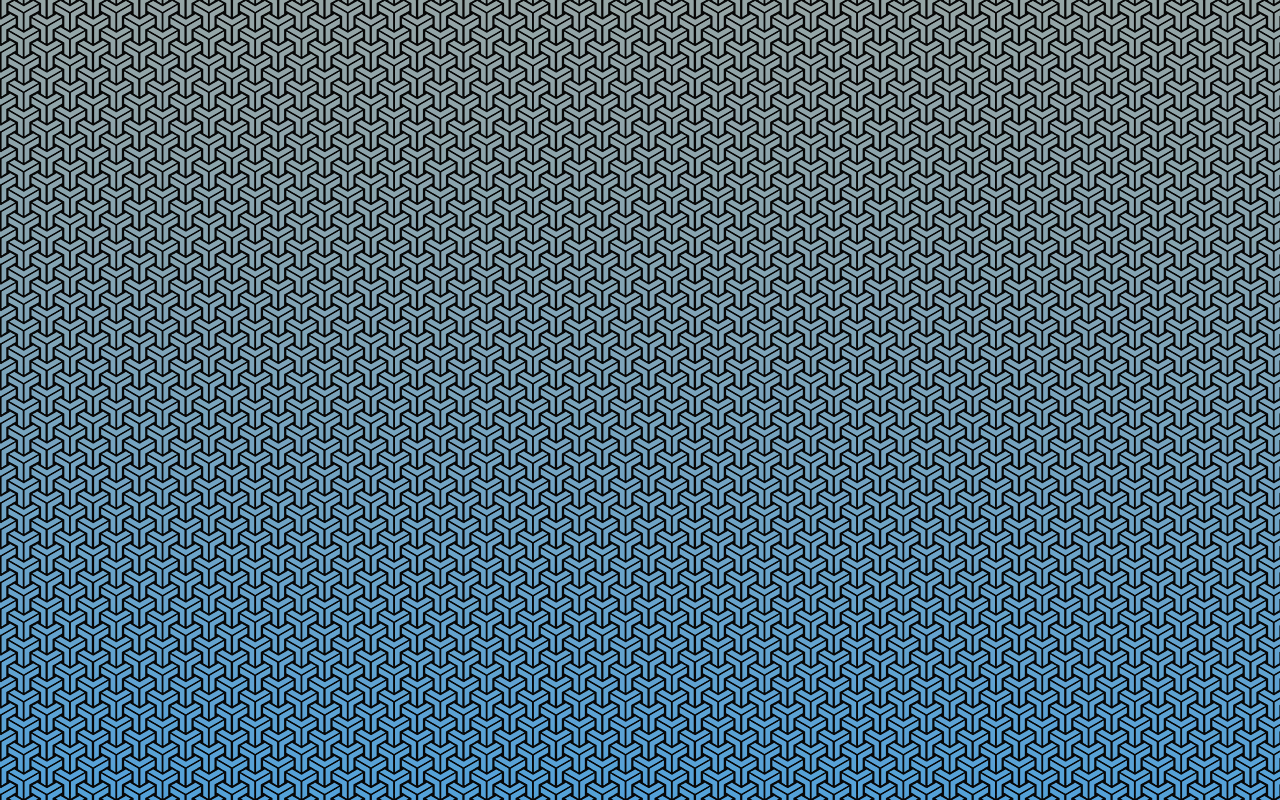
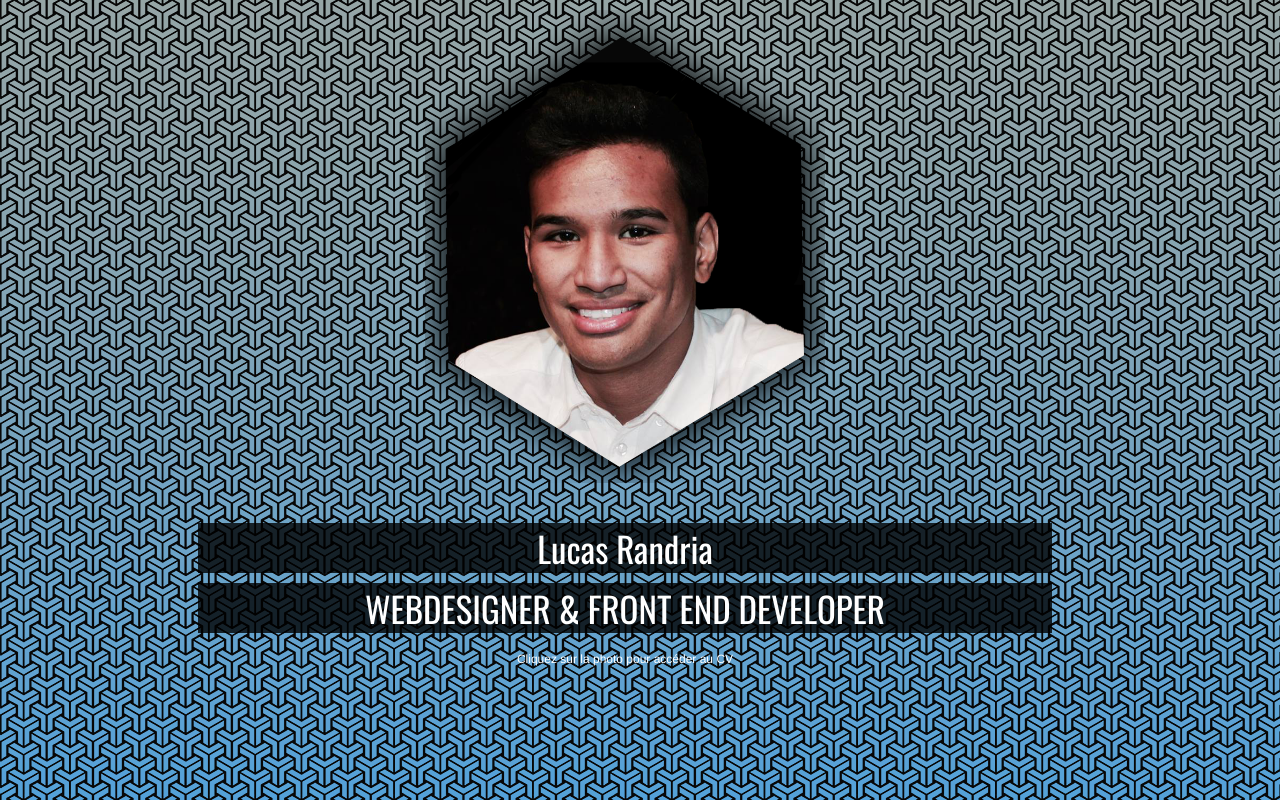
Before and after one commit to lr152594/CV_Website, a plain HTML site: page index.html in a window 1280 px wide. Shown: the top 800 px of the page. Drawn offline with nearby package versions, Linux system fonts and the light colour scheme; files whose address does not match are found by name.

Commit message:
Add profile picture and main menu

```diff
--- a/css/style.css
+++ b/css/style.css
@@ -1,17 +1,70 @@
 @charset "utf-8";
 /* CSS Document */
 
+/*----- GENERAL PURPOSE -----*/
+html, body{
+	min-height: 100vh;
+}
+
 .bg-color{
-	height : 100%;
+	min-height: 100vh;
+	width : 100%;
 	margin: 0px;
 	background-image:url(../img/bg_color.jpg);
 	z-index: 1;
 }
 
 .bg-pattern{
+	min-height: 100vh;
 	width : 100%;
 	margin: 0px;
 	background-image:url(../img/bg_pattern_3.png);
 	background-attachment: fixed;
 	z-index: 2;
 }
+
+/*----- MAIN -----*/
+.main{
+	min-height: 100%;
+	max-height: 100%;
+	width: 100%;
+	vertical-align: middle;
+}
+.main p{
+	text-align:center;
+}
+.main-col{
+	vertical-align: middle;
+}
+.PI_hexa{
+	width  : 400px;
+	height : auto;
+	vertical-align:middle;
+}
+
+.PI_hexa:hover{
+	filter  : contrast(110%) brightness(90%);
+	cursor: pointer;
+}
+.main-txt{
+	font-family: 'Oswald', sans-serif;
+	font-size :  35px;
+	color :      white;
+	text-align : center;
+	margin-top:30px;
+}
+.main-txt p{
+	background-color: rgba(0,0,0,0.8);
+}
+.main-link{
+	/*margin:     46px 0px 0px 0px;*/
+	vertical-align: bottom;
+	text-align: center;
+	color:      white;
+}
+.main-col-left p{
+	vertical-align: middle;
+}
+.main-col-right p{
+	vertical-align: middle;
+}
--- a/index.html
+++ b/index.html
@@ -13,8 +13,32 @@
 	<body>
 		<div class="row bg-color">
         	<div class="row bg-pattern">
-            	<div class="col-md-12" style="height: 2500px;">
-                </div>
+
+                    <!-- Page présentation -->
+                    <div class="row main">
+                    	<p><!--
+                        <div class="col-md-4 main-col-left main-txt">
+                        	<p>Lucas Randria</p>
+                        </div>-->
+                        <div class="col-md-8 col-md-offset-2 main-col">
+                            <div class="row">
+                                <p><img src="img/PI_hexa_2.png" alt="" class="PI_hexa"></p>
+                            </div>
+                            <div class="row main-txt">
+                                <p>Lucas Randria</p>
+                                <p>WEBDESIGNER & FRONT END DEVELOPER</p>
+                            </div>
+                            <div class="row">
+                                <p><h6 class="main-link">Cliquez sur la photo pour accéder au CV</h6><p>
+                            </div>
+                        </div> <!--
+                        <div class="col-md-4 main-col-right main-txt">
+                        	<p>WEBDESIGNER </p>
+                            <p>FRONT END DEVELOPER</p>
+                        </div>-->
+                        </p>
+                    </div>
+
             </div>
         </div>
 	</body>
```
